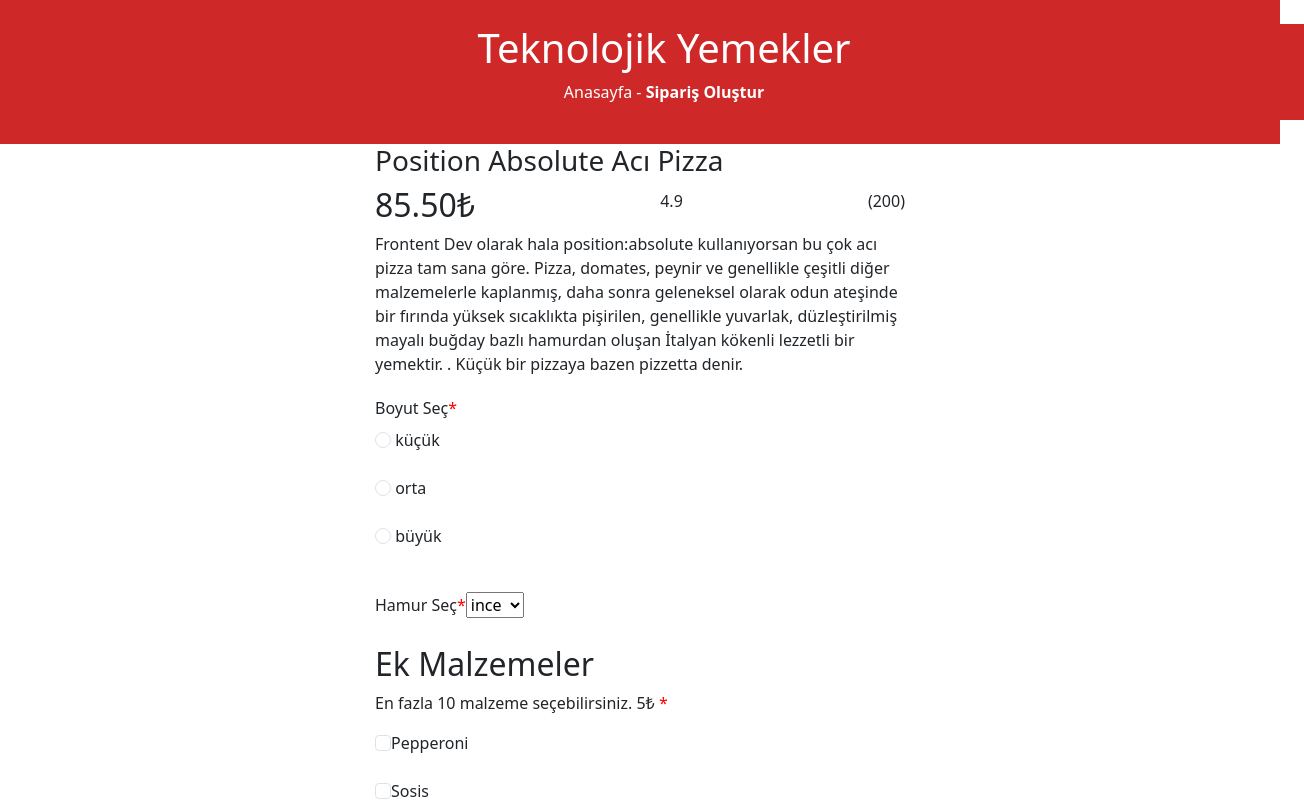
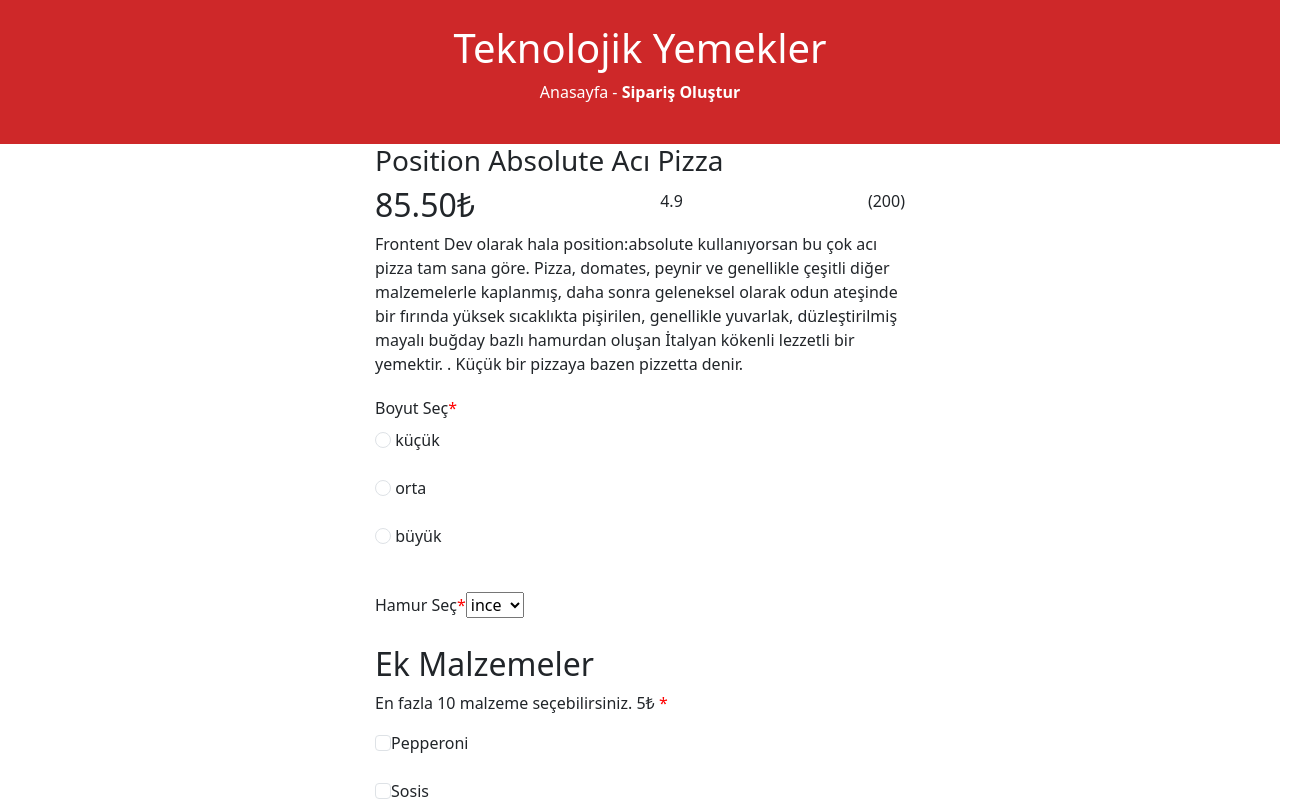
Before and after one commit to HavvaAsal/challenge-pizza, a React (Vite) app: page / in a window 1280 px wide. Shown: the top 801 px of the page, 1304 px wide, since content can reach past the window. Built offline with nearby package versions, Linux system fonts and the light colour scheme.

Commit message:
sayfa düzeni

```diff
--- a/src/index.css
+++ b/src/index.css
@@ -17,11 +17,9 @@
   display: flex;
   flex-direction: column;
   margin: 20px 0;
-  }
+ }
 
 .header-container {
-  max-width: 530px;
-  margin: 0 auto;
   color:white;
 }
 
@@ -29,26 +27,11 @@
   text-align: center;
 }
 
-.square-selection {
-  max-width: 530px;
-  margin: 0 auto;
-
-}
-
 header {
   background-color: #CE2829;
   padding: 1.5rem;
 }
 
-.main-container {
-  max-width: 530px;
-  margin: 0 auto;
-}
-
-.food-description {
-  max-width: 530px;
-  margin: 0 auto;
-}
 .main {
   margin: 0 auto;
   max-width: 530px;
```
